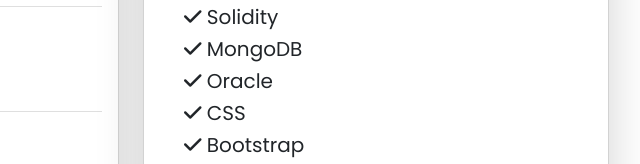
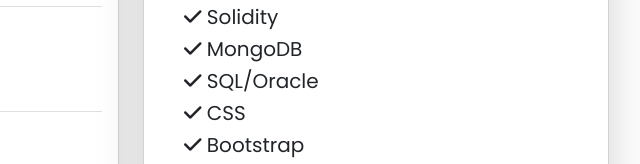
Before and after one commit to ErosKollerDev/cv-eroskoller-dev, a website: page index.html in a window 1280 px wide. Shown: the part 1602-1766 px from the top of the page, 509-1149 px from the left. Drawn offline with Linux system fonts and the light colour scheme.

Commit message:
SpringSecurity

```diff
--- a/index.html
+++ b/index.html
@@ -188,7 +188,7 @@
               </div> -->
 
 
-              <h5><i class="fas fa-check"></i> Oracle</h5>
+              <h5><i class="fas fa-check"></i> SQL/Oracle</h5>
               <!-- <div class="progress mb-4" role="progressbar" aria-valuenow="90" aria-valuemin="0" aria-valuemax="100">
                 <div class="progress-bar" style="width: 60%">60%</div>
               </div> -->
@@ -202,7 +202,6 @@
               <!-- <div class="progress mb-4" role="progressbar" aria-valuenow="100" aria-valuemin="0" aria-valuemax="100">
                 <div class="progress-bar" style="width: 60%">60%</div>
               </div> -->
-
               <h5><i class="fas fa-check"></i> Inglês Fluente</h5>
             </div>
           </div>
--- a/scss/bootstrap.scss
+++ b/scss/bootstrap.scss
@@ -1,5 +1,5 @@
 // Font
-$font-family-sans-serif: 'Poppins', sans-serif;
+$font-family-sans-serif: "Poppins", sans-serif;
 
 // Color
 $primary: #cc005f;
@@ -47,4 +47,4 @@
   xxl: 1000px,
 ) !default;
 
-@import '../node_modules/bootstrap/scss/bootstrap';
+@import "../node_modules/bootstrap/scss/bootstrap";
```
